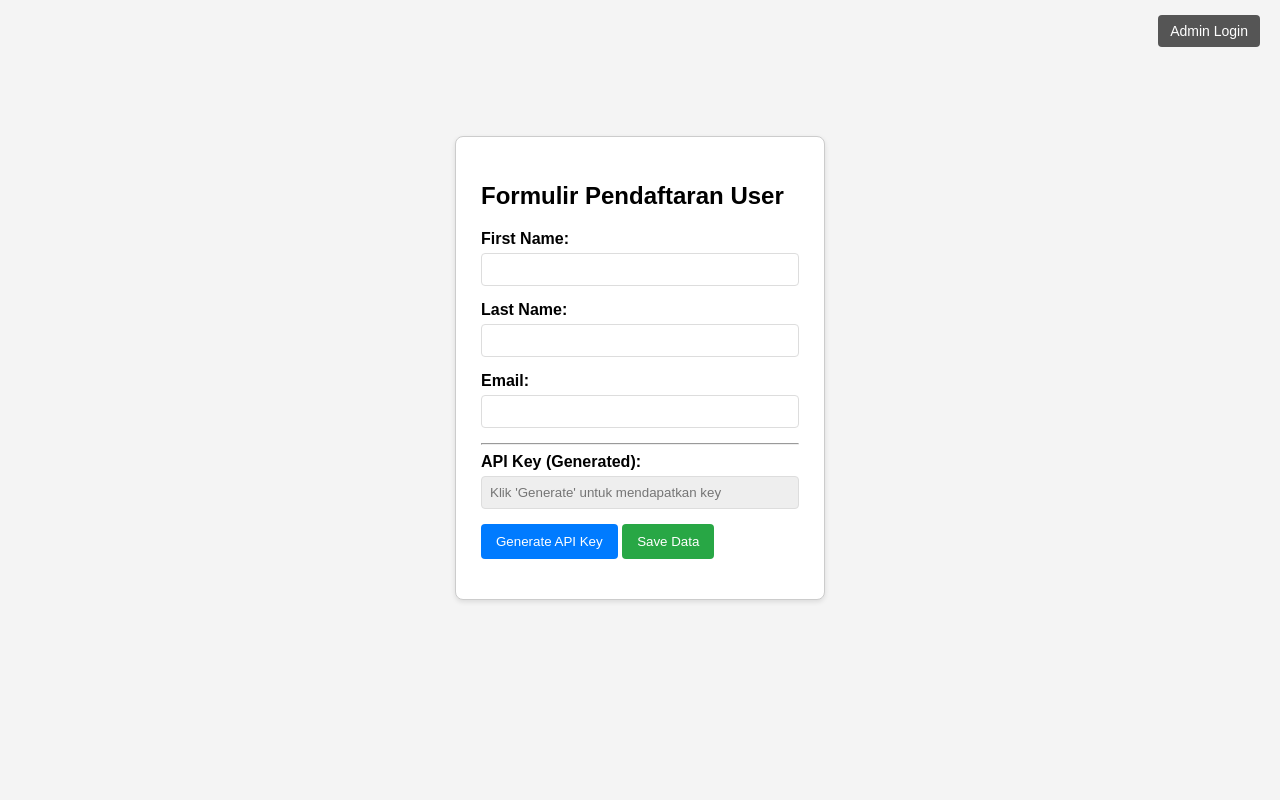
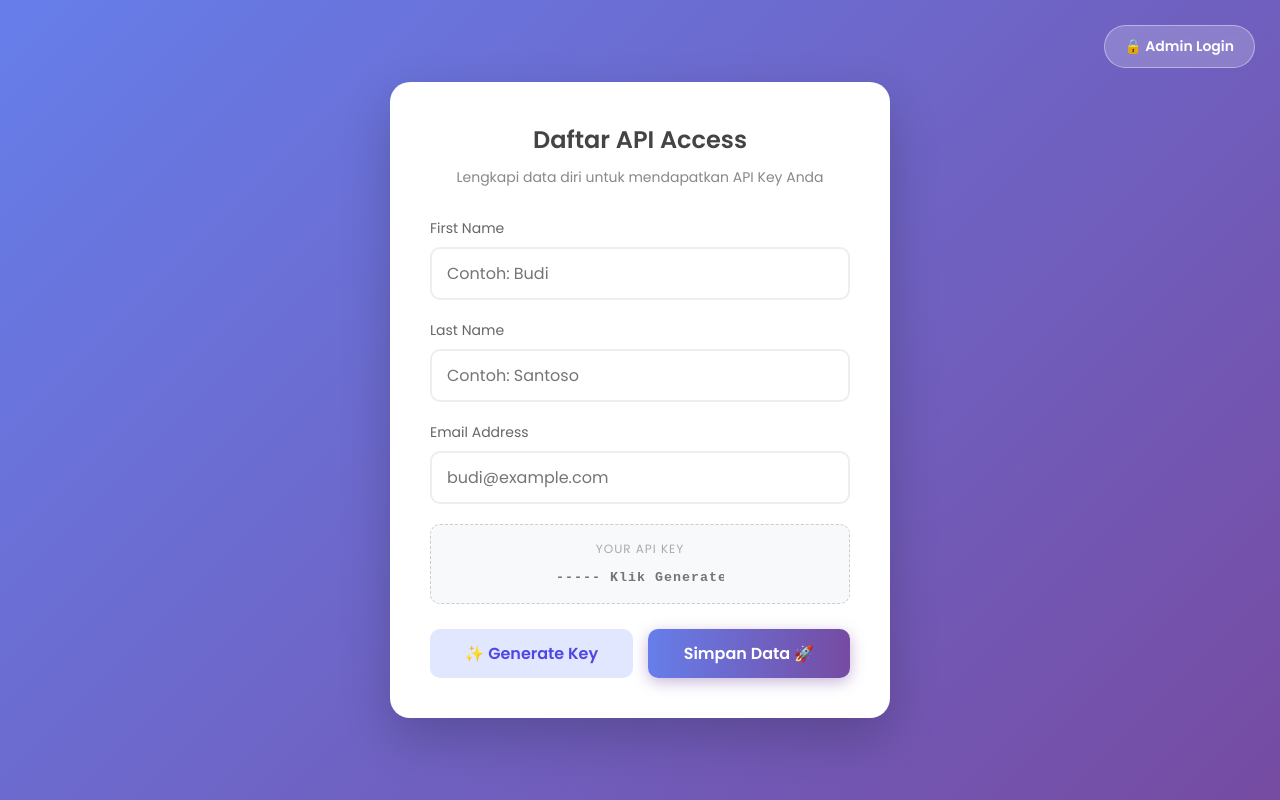
Before and after one commit to Davinsry/075_APIKeyGenerator, a website: page public/index.html in a window 1280 px wide. Drawn offline with Linux system fonts and the light colour scheme.

Commit message:
Perubahan pada index dengan tampilan yang lebih menarik

```diff
--- a/public/index.html
+++ b/public/index.html
@@ -1,53 +1,239 @@
 <!DOCTYPE html>
-<html lang="en">
+<html lang="id">
 <head>
     <meta charset="UTF-8">
     <meta name="viewport" content="width=device-width, initial-scale=1.0">
-    <title>Registrasi API Key</title>
+    <title>Developer Portal | Register API Key</title>
+    <link href="https://fonts.googleapis.com/css2?family=Poppins:wght@300;400;600&display=swap" rel="stylesheet">
+
     <style>
-        body { font-family: sans-serif; display: grid; place-items: center; min-height: 90vh; background: #f4f4f4; }
-        form { background: #fff; border: 1px solid #ccc; padding: 25px; border-radius: 8px; box-shadow: 0 2px 5px rgba(0,0,0,0.1); }
-        div { margin-bottom: 15px; }
-        label { display: block; margin-bottom: 5px; font-weight: bold; }
-        input[type="text"], input[type="email"] { width: 300px; padding: 8px; border: 1px solid #ddd; border-radius: 4px; }
-        input[readonly] { background: #eee; }
-        button { padding: 10px 15px; border: none; border-radius: 4px; cursor: pointer; }
-        #generateBtn { background: #007bff; color: white; }
-        #saveBtn { background: #28a745; color: white; }
+        /* 1. Reset CSS Dasar */
+        * {
+            margin: 0;
+            padding: 0;
+            box-sizing: border-box;
+        }
+
+        /* 2. Styling Body dengan Background Gradient */
+        body {
+            font-family: 'Poppins', sans-serif;
+            background: linear-gradient(135deg, #667eea 0%, #764ba2 100%); /* Gradasi Ungu-Biru Keren */
+            min-height: 100vh;
+            display: flex;
+            justify-content: center;
+            align-items: center;
+            padding: 20px;
+            color: #333;
+        }
+
+        /* 3. Tombol Admin Login di Pojok Kanan Atas */
+        .admin-btn {
+            position: absolute;
+            top: 25px;
+            right: 25px;
+            text-decoration: none;
+            color: white;
+            background: rgba(255, 255, 255, 0.2);
+            padding: 10px 20px;
+            border-radius: 30px;
+            border: 1px solid rgba(255, 255, 255, 0.4);
+            backdrop-filter: blur(5px);
+            font-size: 14px;
+            font-weight: 600;
+            transition: all 0.3s ease;
+        }
+
+        .admin-btn:hover {
+            background: white;
+            color: #764ba2;
+            transform: translateY(-2px);
+        }
+
+        /* 4. Container Form (Kartu Putih) */
+        .card {
+            background: white;
+            width: 100%;
+            max-width: 500px;
+            padding: 40px;
+            border-radius: 20px;
+            box-shadow: 0 20px 50px rgba(0, 0, 0, 0.2);
+            animation: slideIn 0.5s ease-out;
+        }
+
+        @keyframes slideIn {
+            from { opacity: 0; transform: translateY(20px); }
+            to { opacity: 1; transform: translateY(0); }
+        }
+
+        .card h2 {
+            text-align: center;
+            margin-bottom: 10px;
+            color: #444;
+            font-weight: 600;
+        }
+
+        .card p.subtitle {
+            text-align: center;
+            margin-bottom: 30px;
+            color: #888;
+            font-size: 14px;
+        }
+
+        /* 5. Styling Input Form */
+        .form-group {
+            margin-bottom: 20px;
+        }
+
+        .form-group label {
+            display: block;
+            margin-bottom: 8px;
+            font-size: 14px;
+            color: #666;
+            font-weight: 500;
+        }
+
+        .form-group input {
+            width: 100%;
+            padding: 12px 15px;
+            border: 2px solid #eee;
+            border-radius: 10px;
+            font-size: 16px;
+            font-family: 'Poppins', sans-serif;
+            transition: border-color 0.3s;
+            outline: none;
+        }
+
+        .form-group input:focus {
+            border-color: #764ba2;
+        }
+
+        /* Styling khusus input API Key */
+        .api-key-wrapper {
+            position: relative;
+            background: #f8f9fa;
+            padding: 15px;
+            border-radius: 10px;
+            border: 1px dashed #ccc;
+            margin-bottom: 25px;
+            text-align: center;
+        }
+
+        .api-key-wrapper input {
+            background: transparent;
+            border: none;
+            text-align: center;
+            font-family: 'Courier New', monospace;
+            font-weight: bold;
+            color: #764ba2;
+            letter-spacing: 1px;
+        }
+
+        .api-key-wrapper label {
+            margin-bottom: 5px;
+            display: block;
+            font-size: 12px;
+            text-transform: uppercase;
+            letter-spacing: 1px;
+            color: #aaa;
+        }
+
+        /* 6. Styling Tombol Aksi */
+        .btn-group {
+            display: flex;
+            gap: 15px;
+            margin-top: 10px;
+        }
+
+        button {
+            flex: 1;
+            padding: 12px;
+            border: none;
+            border-radius: 10px;
+            font-size: 16px;
+            font-weight: 600;
+            cursor: pointer;
+            font-family: 'Poppins', sans-serif;
+            transition: transform 0.2s, box-shadow 0.2s;
+        }
+
+        button:active {
+            transform: scale(0.98);
+        }
+
+        #generateBtn {
+            background: #e0e7ff;
+            color: #4f46e5;
+        }
+
+        #generateBtn:hover {
+            background: #d0dbe7;
+        }
+
+        #saveBtn {
+            background: linear-gradient(to right, #667eea, #764ba2);
+            color: white;
+            box-shadow: 0 4px 15px rgba(118, 75, 162, 0.4);
+        }
+
+        #saveBtn:hover {
+            opacity: 0.9;
+            transform: translateY(-2px);
+        }
+
+        /* Responsif untuk HP */
+        @media (max-width: 480px) {
+            .card {
+                padding: 25px;
+            }
+            .btn-group {
+                flex-direction: column;
+            }
+            .admin-btn {
+                top: 15px;
+                right: 15px;
+                padding: 8px 15px;
+                font-size: 12px;
+            }
+        }
     </style>
 </head>
 <body>
-    <a href="login.html"
-       style="position: absolute; top: 15px; right: 20px; text-decoration: none; padding: 8px 12px; background: #555; color: white; border-radius: 4px; font-family: sans-serif; font-size: 14px;">
-       Admin Login
+
+    <a href="login.html" class="admin-btn">
+        🔒 Admin Login
     </a>
 
-    <form id="userForm">
+    <div class="card">
+        <h2>Daftar API Access</h2>
+        <p class="subtitle">Lengkapi data diri untuk mendapatkan API Key Anda</p>
 
         <form id="userForm">
-        <h2>Formulir Pendaftaran User</h2>
-        <div>
-            <label for="firstName">First Name:</label>
-            <input type="text" id="firstName" required>
+            <div class="form-group">
+                <label for="firstName">First Name</label>
+                <input type="text" id="firstName" placeholder="Contoh: Budi" required>
             </div>
-        <div>
-            <label for="lastName">Last Name:</label>
-            <input type="text" id="lastName" required>
+
+            <div class="form-group">
+                <label for="lastName">Last Name</label>
+                <input type="text" id="lastName" placeholder="Contoh: Santoso" required>
             </div>
-        <div>
-            <label for="email">Email:</label>
-            <input type="email" id="email" required>
+
+            <div class="form-group">
+                <label for="email">Email Address</label>
+                <input type="email" id="email" placeholder="budi@example.com" required>
             </div>
-        <hr>
-        <div>
-            <label for="apiKey">API Key (Generated):</label>
-            <input type="text" id="apiKey" readonly placeholder="Klik 'Generate' untuk mendapatkan key">
+
+            <div class="api-key-wrapper">
+                <label for="apiKey">YOUR API KEY</label>
+                <input type="text" id="apiKey" readonly placeholder="----- Klik Generate -----" required>
             </div>
-        <div>
-            <button type="button" id="generateBtn">Generate API Key</button>
-            <button type="submit" id="saveBtn">Save Data</button>
+
+            <div class="btn-group">
+                <button type="button" id="generateBtn">✨ Generate Key</button>
+                <button type="submit" id="saveBtn">Simpan Data 🚀</button>
             </div>
         </form>
+    </div>
 
     <script src="script.js"></script>
 </body>
```
Lines whose indentation alone changed are shown as unchanged.
